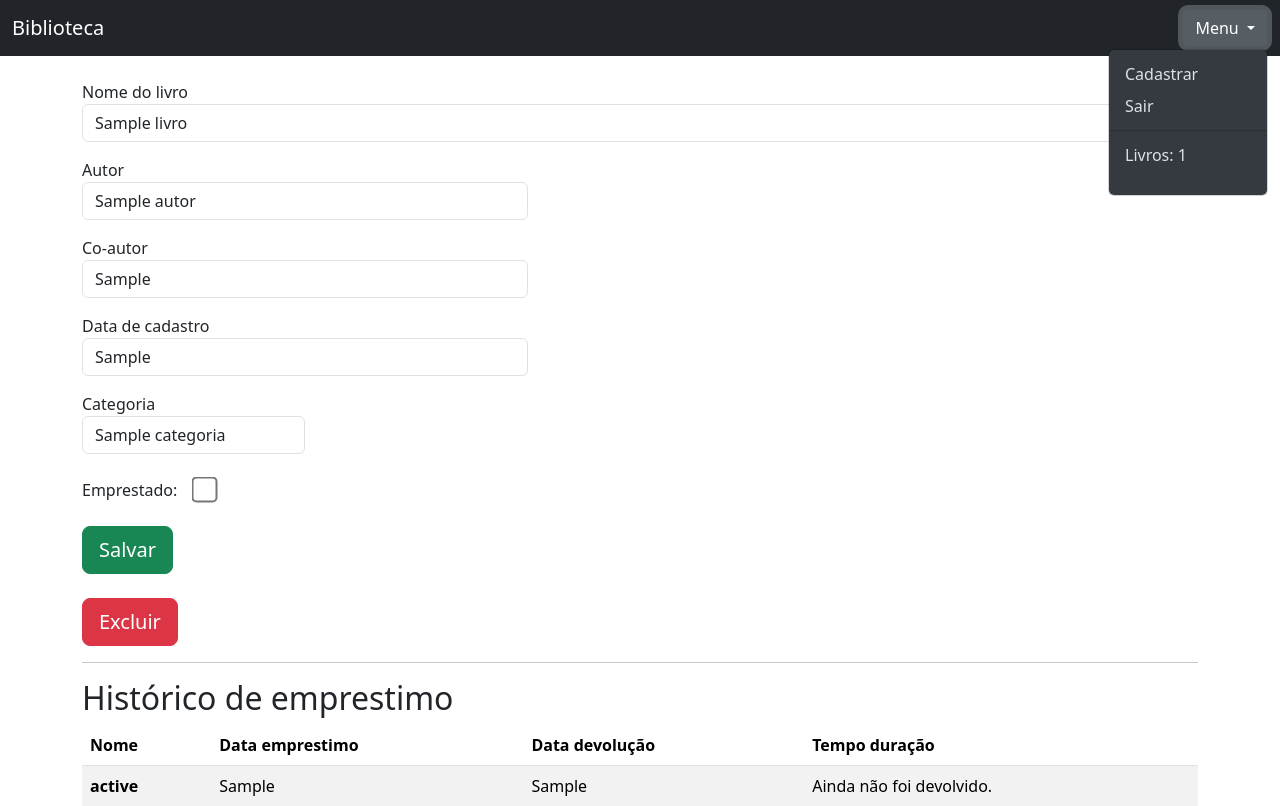
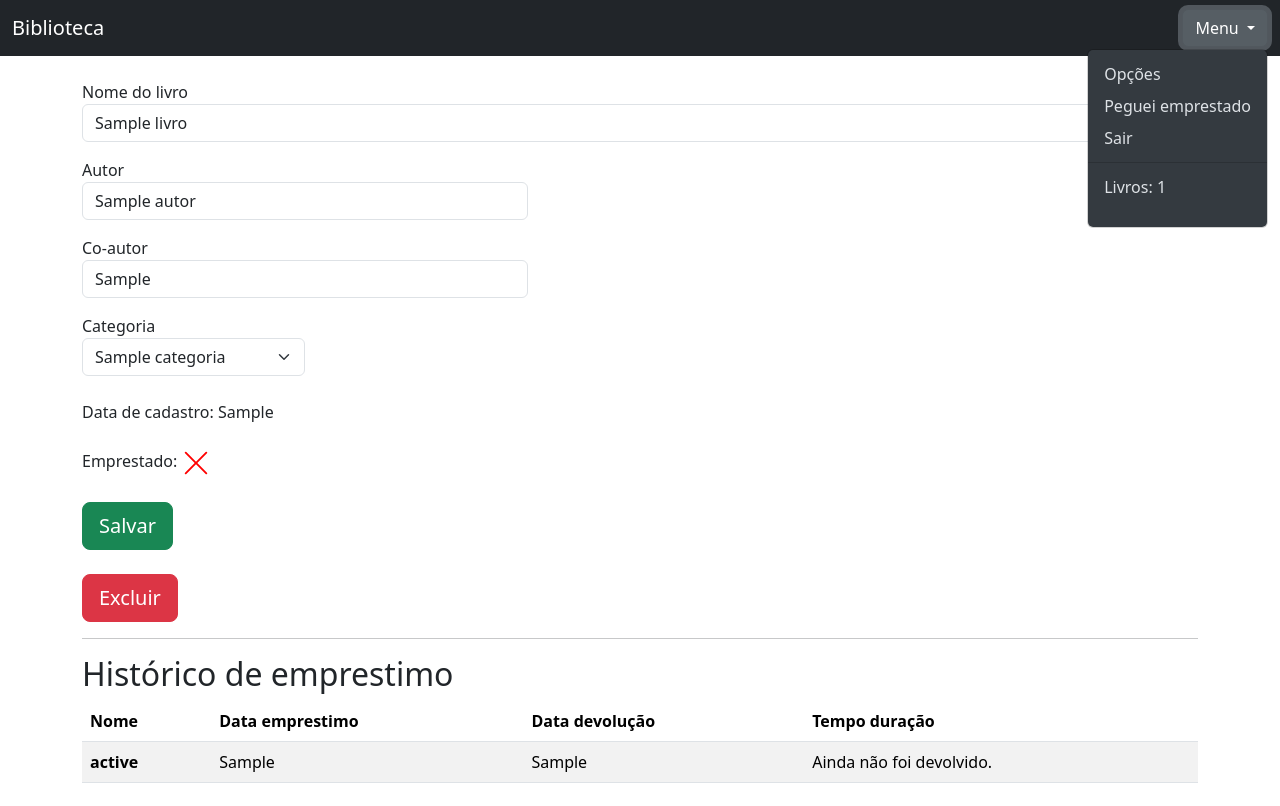
Before and after one commit to FelipeAlencarlp/biblioteca, a Django app: template livro/templates/ver_livro.html in a window 1280 px wide, after a click on "Menu". Shown: the top 806 px of the page. After the commit the page ends 783 px from the top, so only its background shows below. Run offline with Django 5.2, Linux system fonts and the light colour scheme; the template is opened without the code that fills it: most values are stand-ins (such as "Sample title", 1, 10 or a date in 2020).

Commit message:
adicionado lógica para alterar um livro, e página para visualizar os livros que peguei emprestado

```diff
--- a/livro/models.py
+++ b/livro/models.py
@@ -45,7 +45,7 @@ class Emprestimos(models.Model):
     )
     nome_emprestado = models.ForeignKey(Usuario, on_delete = models.DO_NOTHING, blank = True, null = True)
     nome_emprestado_anonimo = models.CharField(max_length = 30, blank = True)
-    data_emprestimo = models.DateField(default = datetime.datetime.now())
+    data_emprestimo = models.DateField(default = datetime.datetime.now)
     data_devolucao = models.DateField(blank = True, null = True)
     livro = models.ForeignKey(Livros, on_delete = models.DO_NOTHING)
     avaliacao = models.CharField(max_length = 1, choices = choices, blank = True, null = True)
--- a/livro/templates/ver_livro.html
+++ b/livro/templates/ver_livro.html
@@ -24,46 +24,52 @@
     <div class="container">
         <br>
 
-        <form ation="#" method="POST">{% csrf_token %}
+        <form ation="{% url 'alterar_livro' %}" method="POST">{% csrf_token %}
+            <input type="hidden" value="{{ livro.slug }}" name="livro_slug" />
             <p>
                 <label>Nome do livro</label>
-                <input class="form-control" type="text" value="{{ livro.nome }}" />
+                <input class="form-control" type="text" value="{{ livro.nome }}" name="nome_livro" />
             </p>
 
             <p>
                 <label>Autor</label>
-                <input style="width: 40%;" class="form-control" type="text" value="{{ livro.autor }}" />
+                <input style="width: 40%;" class="form-control" type="text" value="{{ livro.autor }}" name="autor" />
             </p>
 
             <p>
                 <label>Co-autor</label>
-                <input style="width: 40%;" class="form-control" type="text" value="{{ livro.co_autor }}" />
-            </p>
-
-            <p>
-                <label>Data de cadastro</label>
-                <input style="width: 40%;" class="form-control" type="text" value="{{ livro.data_cadastro }}" />
+                <input style="width: 40%;" class="form-control" type="text" value="{{ livro.co_autor }}" name="co_autor" />
             </p>
 
             <label>Categoria</label>
-            <select style="width: 20%;" class="form-control" name="categoria">
+            <select style="width: 20%;" class="form-select" name="categoria_id">
                 {% for categoria in categoria_livro %}
                     {% if livro.categoria == categoria %}
-                        <option selected>{{ categoria }}</option>
+                        <option value="{{ categoria.id }}" selected>{{ categoria }}</option>
                     {% else %}
-                        <option>{{ categoria }}</option>
+                        <option value="{{ categoria.id }}">{{ categoria }}</option>
                     {% endif %}
                 {% endfor %}
             </select>
 
+            </br>
+
+            <label style="display: inline;">Data de cadastro:</label>
+            <p style="display: inline;">{{ livro.data_cadastro }}</p>
+
+            <br>
             <br>
 
-            <label>Emprestado: &nbsp; &nbsp;</label>
+            <label>Emprestado:</label>
             {% if livro.emprestado %}
-                <input style="transform: scale(2.0);" checked type="checkbox" />
+                <svg style="color: green; display: inline;" xmlns="http://www.w3.org/2000/svg" width="30" height="30" fill="currentColor" class="bi bi-check-lg" viewBox="0 0 16 16">
+                    <path d="M12.736 3.97a.733.733 0 0 1 1.047 0c.286.289.29.756.01 1.05L7.88 12.01a.733.733 0 0 1-1.065.02L3.217 8.384a.757.757 0 0 1 0-1.06.733.733 0 0 1 1.047 0l3.052 3.093 5.4-6.425z"/>
+                </svg>
 
             {% else %}
-                <input style="transform: scale(2.0);" type="checkbox" />
+                <svg style="color: red; display: inline;" xmlns="http://www.w3.org/2000/svg" width="30" height="30" fill="currentColor" class="bi bi-x-lg" viewBox="0 0 16 16">
+                    <path d="M2.146 2.854a.5.5 0 1 1 .708-.708L8 7.293l5.146-5.147a.5.5 0 0 1 .708.708L8.707 8l5.147 5.146a.5.5 0 0 1-.708.708L8 8.707l-5.146 5.147a.5.5 0 0 1-.708-.708L7.293 8z"/>
+                </svg>
             {% endif %}
 
             <br>
--- a/livro/urls.py
+++ b/livro/urls.py
@@ -8,5 +8,7 @@ urlpatterns = [
     path('cadastrar_categoria/', views.cadastrar_categoria, name='cadastrar_categoria'),
     path('cadastrar_emprestimo/', views.cadastrar_emprestimo, name='cadastrar_emprestimo'),
     path('devolver_livro/', views.devolver_livro, name='devolver_livro'),
+    path('alterar_livro/', views.alterar_livro, name='alterar_livro'),
+    path('peguei_emprestado/', views.peguei_emprestado, name='peguei_emprestado'),
     path('excluir_livro/<slug:slug>', views.excluir_livro, name='excluir_livro'),
 ]
--- a/templates/base.html
+++ b/templates/base.html
@@ -24,9 +24,10 @@
                     <ul class="dropdown-menu dropdown-menu-dark dropdown-menu-end">
                         <li>
                             <button type="button" class="dropdown-item" data-bs-toggle="modal" data-bs-target="#exampleModal">
-                                Cadastrar
+                                Opções
                             </button>
                         </li>
+                        <li><a class="dropdown-item" href="{% url 'peguei_emprestado' %}">Peguei emprestado</a></li>
                         <li><a class="dropdown-item" href="{% url 'logout' %}">Sair</a></li>
                         <li><hr class="dropdown-divider"></li>
                         <li><p class="dropdown-item">Livros: {{ total_livros }}</p></li>
@@ -44,7 +45,7 @@
             <div class="modal-dialog">
                 <div class="modal-content">
                     <div class="modal-header">
-                        <h1 class="modal-title fs-5" id="exampleModalLabel">Cadastre um livro</h1>
+                        <h1 class="modal-title fs-5" id="exampleModalLabel">Cadastrar | Emprestar | Devolver</h1>
                         <button type="button" class="btn-close" data-bs-dismiss="modal" aria-label="Close"></button>
                     </div>
 
```
Also changed, not shown: livro/templates/peguei_emprestado.html (added, +65 -0 lines), livro/views.py (+30 -0 lines), livro/migrations/0021_alter_emprestimos_data_emprestimo.py (added).
